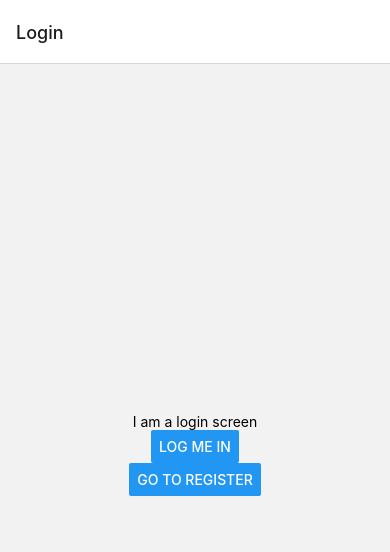
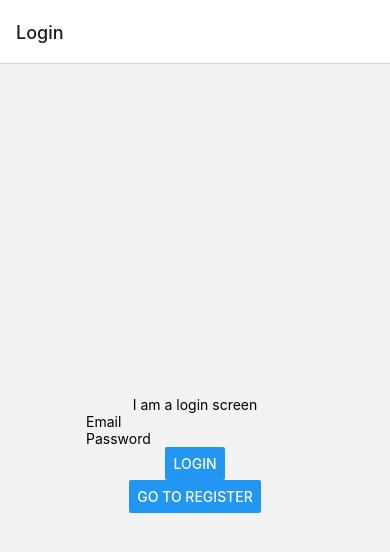
Before and after one commit to markusrut/delat, a React Native app in the folder app/: screen /Main in a window 390 px wide. Shown: the top 552 px of the page. Built offline with nearby package versions, Linux system fonts and the light colour scheme; what expo-linking would draw is missing.

Commit message:
Prepare to save token in app

```diff
--- a/app/package.json
+++ b/app/package.json
@@ -15,6 +15,7 @@
   },
   "dependencies": {
     "@expo/vector-icons": "^12.0.0",
+    "@react-native-async-storage/async-storage": "~1.15.0",
     "@react-navigation/bottom-tabs": "^6.0.5",
     "@react-navigation/native": "^6.0.2",
     "@react-navigation/native-stack": "^6.1.0",
@@ -31,8 +32,7 @@
     "react-native": "0.64.3",
     "react-native-safe-area-context": "3.3.2",
     "react-native-screens": "~3.10.1",
-    "react-native-web": "0.17.1",
-    "@react-native-async-storage/async-storage": "~1.15.0"
+    "react-native-web": "0.17.1"
   },
   "devDependencies": {
     "@babel/core": "^7.12.9",
--- a/app/src/navigation/_Navigation.tsx
+++ b/app/src/navigation/_Navigation.tsx
@@ -22,13 +22,13 @@ declare global {
 type NavigationProps = { colorScheme: ColorSchemeName };
 
 const Navigation: FC<NavigationProps> = ({ colorScheme }) => {
-  const { user, login } = useContext(AuthContext);
+  const { user, setToken } = useContext(AuthContext);
 
   const [loading, setLoading] = useState(true);
 
   useEffect(() => {
-    AsyncStorage.getItem("user", (error, userJson) => {
-      if (userJson) login(JSON.parse(userJson));
+    AsyncStorage.getItem("sessionToken", (error, sessionToken) => {
+      if (sessionToken) setToken(sessionToken);
     });
 
     setTimeout(() => {
--- a/app/src/providers/AuthProvider.tsx
+++ b/app/src/providers/AuthProvider.tsx
@@ -2,16 +2,19 @@ import { createContext, FC, useState } from "react";
 import { UserData } from "../types/UserData";
 import AsyncStorage from "@react-native-async-storage/async-storage";
 
+type LoginRequest = { email: string; password: string };
 type AuthContextData = {
   user: UserData | null;
-  login: (user: UserData) => Promise<boolean>;
+  login: (loginRequest: LoginRequest) => Promise<boolean>;
   logout: () => Promise<boolean>;
+  setToken: (sessionToken: string) => Promise<boolean>;
 };
 
 export const AuthContext = createContext<AuthContextData>({
   user: null,
-  login: async (_) => false,
+  login: async () => false,
   logout: async () => false,
+  setToken: async () => false,
 });
 
 type AuthProviderProps = {};
@@ -20,15 +23,22 @@ export const AuthProvider: FC<AuthProviderProps> = ({ children }) => {
 
   const contextData = {
     user,
-    login: async (user: UserData) => {
-      setUser({ username: user.username });
-      await AsyncStorage.setItem("user", JSON.stringify(user));
+    login: async ({ email, password }: LoginRequest) => {
+      setUser({ name: email });
+      await AsyncStorage.setItem("sessionToken", "GeneratedSessionToken");
 
       return true;
     },
     logout: async () => {
       setUser(null);
-      await AsyncStorage.removeItem("user");
+      await AsyncStorage.removeItem("sessionToken");
+
+      return true;
+    },
+    setToken: async (sessionToken: string) => {
+      // TODO: Get user by token
+      setUser({ name: sessionToken });
+      await AsyncStorage.setItem("sessionToken", sessionToken);
 
       return true;
     },
--- a/app/src/screens/LoginScreen.tsx
+++ b/app/src/screens/LoginScreen.tsx
@@ -1,18 +1,35 @@
 import React, { FC, useContext } from "react";
-import { Button, Text } from "react-native";
+import { Button, Text, TextInput } from "react-native";
 import { Center } from "../components/Center";
 import { AuthStackNavProps } from "../navigation/AuthStack";
 import { AuthContext } from "../providers/AuthProvider";
 
 export const LoginScreen: FC<AuthStackNavProps<"Login">> = ({ navigation }) => {
   const { login } = useContext(AuthContext);
+  const [email, setEmail] = React.useState("");
+  const [password, setPassword] = React.useState("");
   return (
     <Center>
       <Text>I am a login screen</Text>
+      <TextInput
+        value={email}
+        onChangeText={setEmail}
+        placeholder="Email"
+        autoCapitalize="none"
+        autoCorrect={false}
+      />
+      <TextInput
+        value={password}
+        onChangeText={setPassword}
+        placeholder="Password"
+        autoCapitalize="none"
+        autoCorrect={false}
+        secureTextEntry
+      />
       <Button
-        title="log me in"
+        title="Login"
         onPress={() => {
-          login({ username: "Markus" });
+          login({ email, password });
         }}
       />
       <Button
--- a/app/src/screens/MainScreen.tsx
+++ b/app/src/screens/MainScreen.tsx
@@ -45,7 +45,7 @@ export default function MainScreen({}: AppTabsNavProps<"Main">) {
   return (
     <SafeAreaView style={styles.container}>
       <Text style={styles.title}>Main</Text>
-      <Text>Welcome {user?.username} </Text>
+      <Text>Welcome {user?.name} </Text>
       <TextInput
         style={styles.input}
         value={name}
--- a/app/src/types/UserData.ts
+++ b/app/src/types/UserData.ts
@@ -1,4 +1,3 @@
-
 export type UserData = {
-  username: string;
+  name: string;
 };
```
Also changed, not shown: 1 other file (tests, documents, lock files or other folders).
